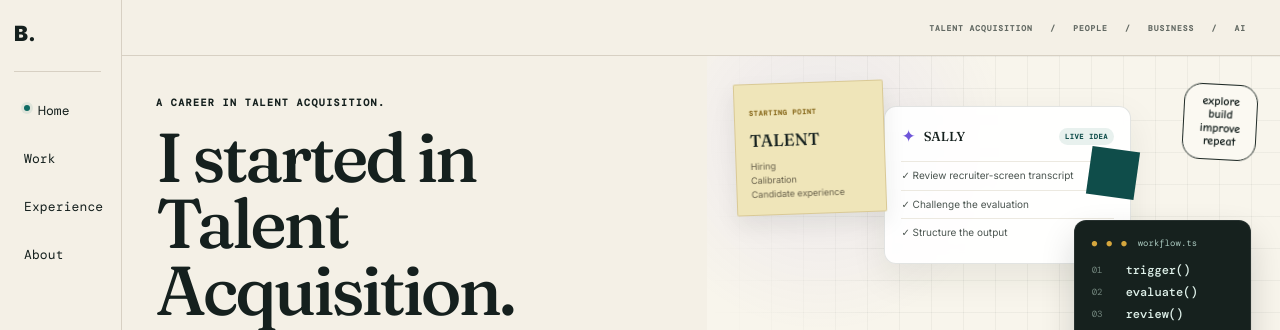
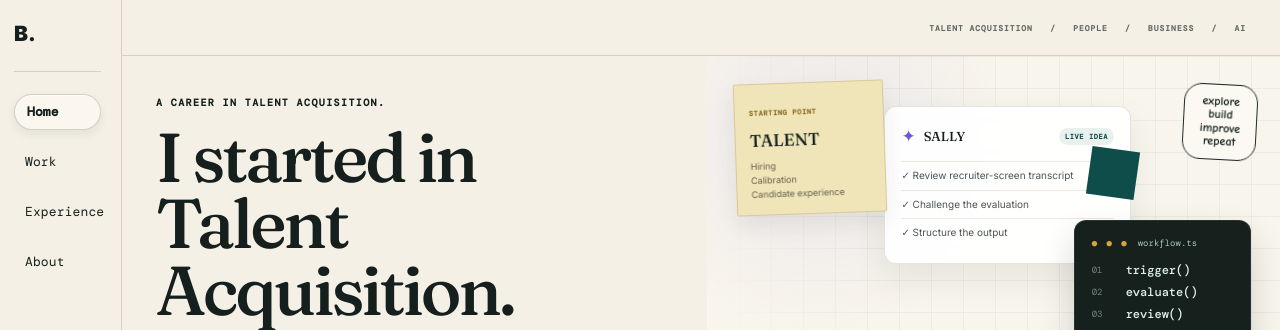
Before and after one commit to bryanlimwk/bryan-portfolio, a website: page index.html in a window 1280 px wide. Shown: the top 330 px of the page. Drawn offline with nearby package versions, Linux system fonts and the light colour scheme.

Commit message:
Add files via upload

```diff
--- a/styles.css
+++ b/styles.css
@@ -1096,3 +1096,33 @@ body,
   width:6px;
   height:6px;
 }
+
+/* V3.37 — iOS-style active tab highlight, no green dots */
+.side-nav nav a::before{
+  content:none !important;
+  display:none !important;
+}
+
+.side-nav nav a{
+  border:1px solid transparent;
+  border-radius:999px;
+}
+
+.side-nav nav a.active{
+  background:#FBF7EE !important;
+  color:#13201D !important;
+  border:1px solid rgba(19,32,29,.18) !important;
+  border-radius:999px !important;
+  box-shadow:
+    inset 0 1px 0 rgba(255,255,255,.85),
+    0 4px 10px rgba(21,32,30,.08) !important;
+  font-weight:600 !important;
+  padding-left:12px !important;
+  padding-right:12px !important;
+}
+
+.side-nav nav a:not(.active):hover{
+  background:rgba(15,77,74,.045) !important;
+  border-color:rgba(15,77,74,.08) !important;
+  transform:translateX(2px);
+}
```
Also changed, not shown: README.md.
